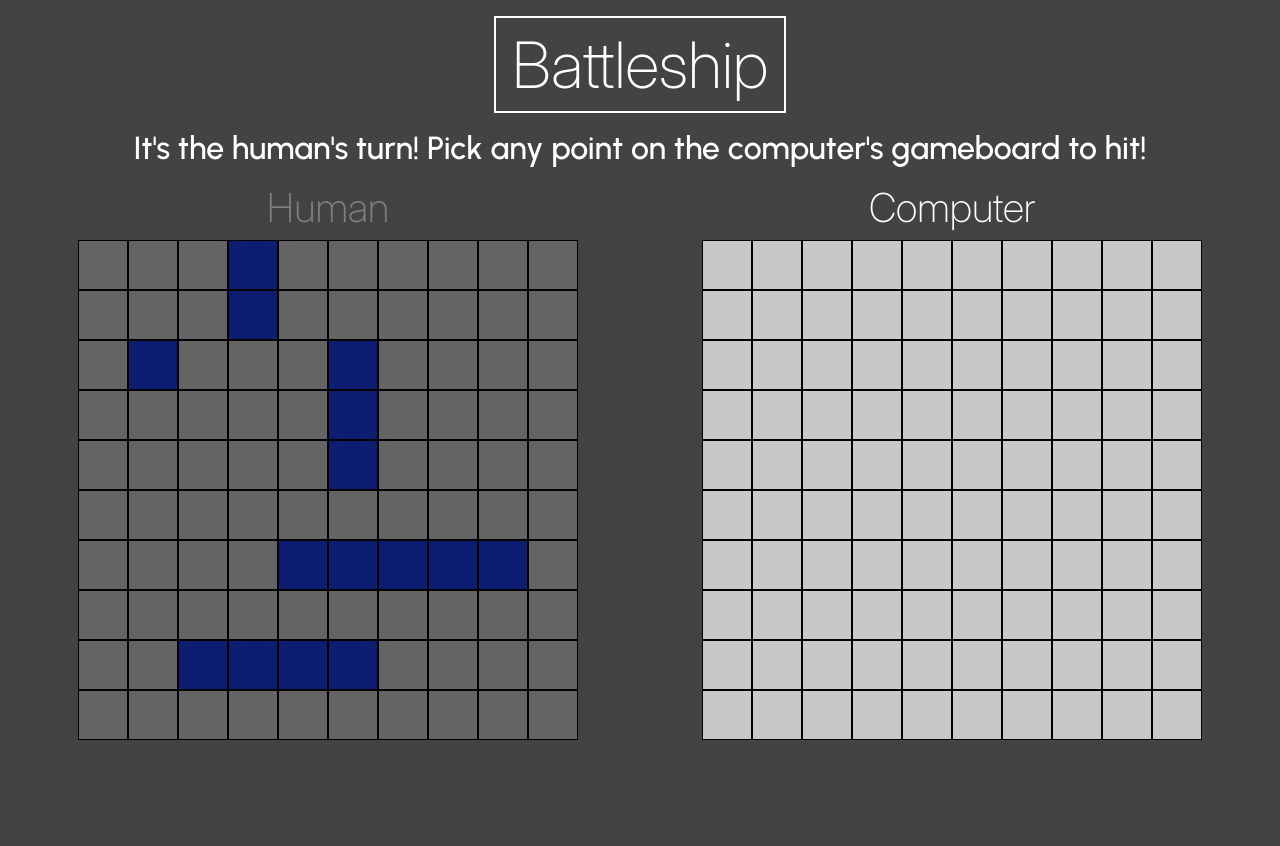
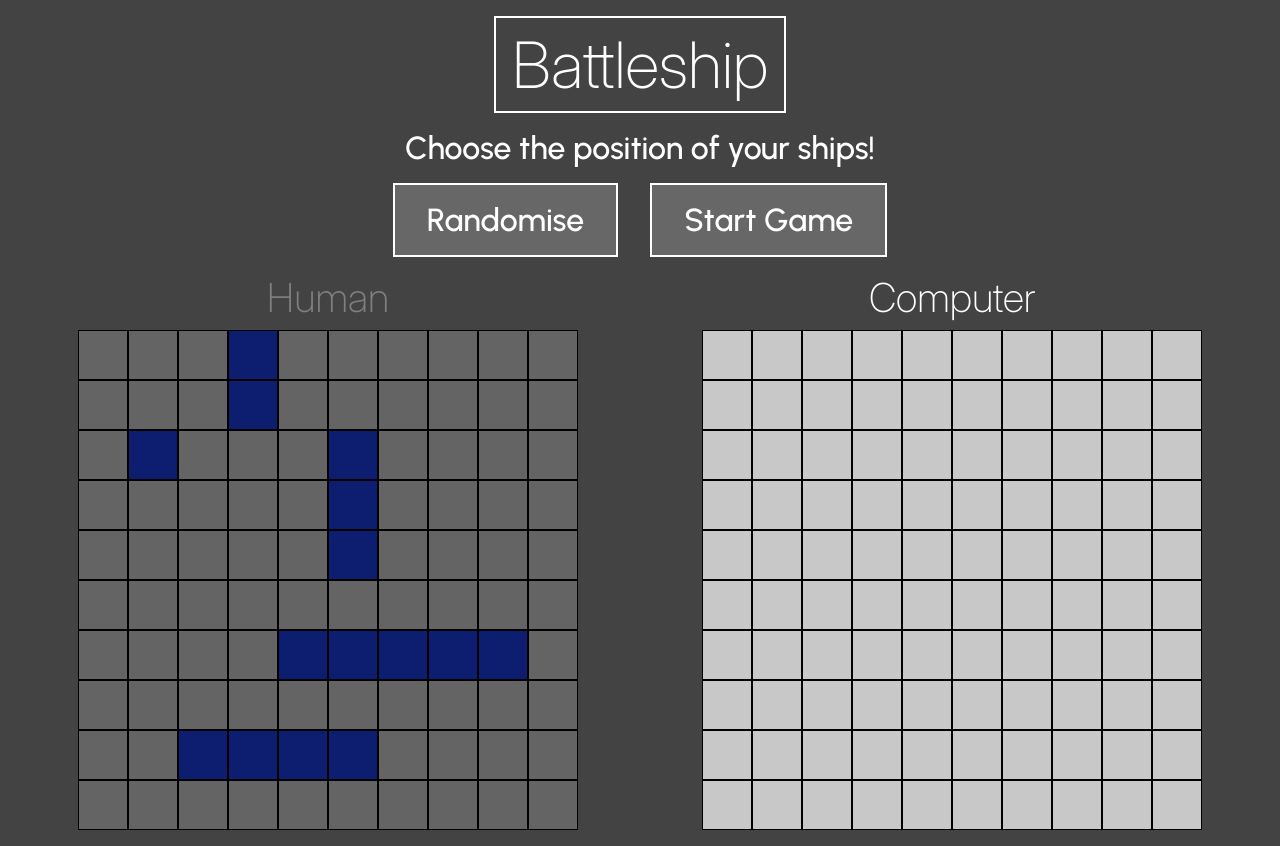
Before and after one commit to J0e-Quan/battleship, a website built with webpack: page src/index.html in a window 1280 px wide. Before the commit the page ends 800 px from the top, so only its background shows below. Built offline with nearby package versions, Linux system fonts and the light colour scheme.

Commit message:
feat(ui): prepare ui-button styles
these buttons are shown at the start to randomise ship placements and
start the game, which will remove them

```diff
--- a/src/index.html
+++ b/src/index.html
@@ -35,7 +35,11 @@
   </head>
   <body>
     <h1>Battleship</h1>
-    <p class="instruction">It's the human's turn! Pick any point on the computer's gameboard to hit!</p>
+    <p class="instruction">Choose the position of your ships!</p>
+    <div class="ui-buttons">
+      <button class="randomise ui-button" type="button">Randomise</button>
+      <button class="start ui-button" type="button">Start Game</button>
+    </div>
     <div class="gameboards">
       <div class="human gameboard-wrapper inactive">
         <h2 class="human-title">Human</h2>
--- a/src/styles.css
+++ b/src/styles.css
@@ -138,3 +138,23 @@ h2 {
   font-size: 3rem;
   color: gold;
 }
+
+.ui-buttons {
+  display: flex;
+  justify-content: center;
+  gap: 2rem;
+  margin-bottom: 1rem;
+}
+
+.ui-button {
+  font-family: 'Urbanist', serif;
+  padding: 1rem 2rem;
+  font-size: 2rem;
+  background-color: #676767;
+  color: white;
+  border: 2px solid white;
+}
+
+.ui-button:hover {
+  background-color: #a0a0a0;
+}
```
